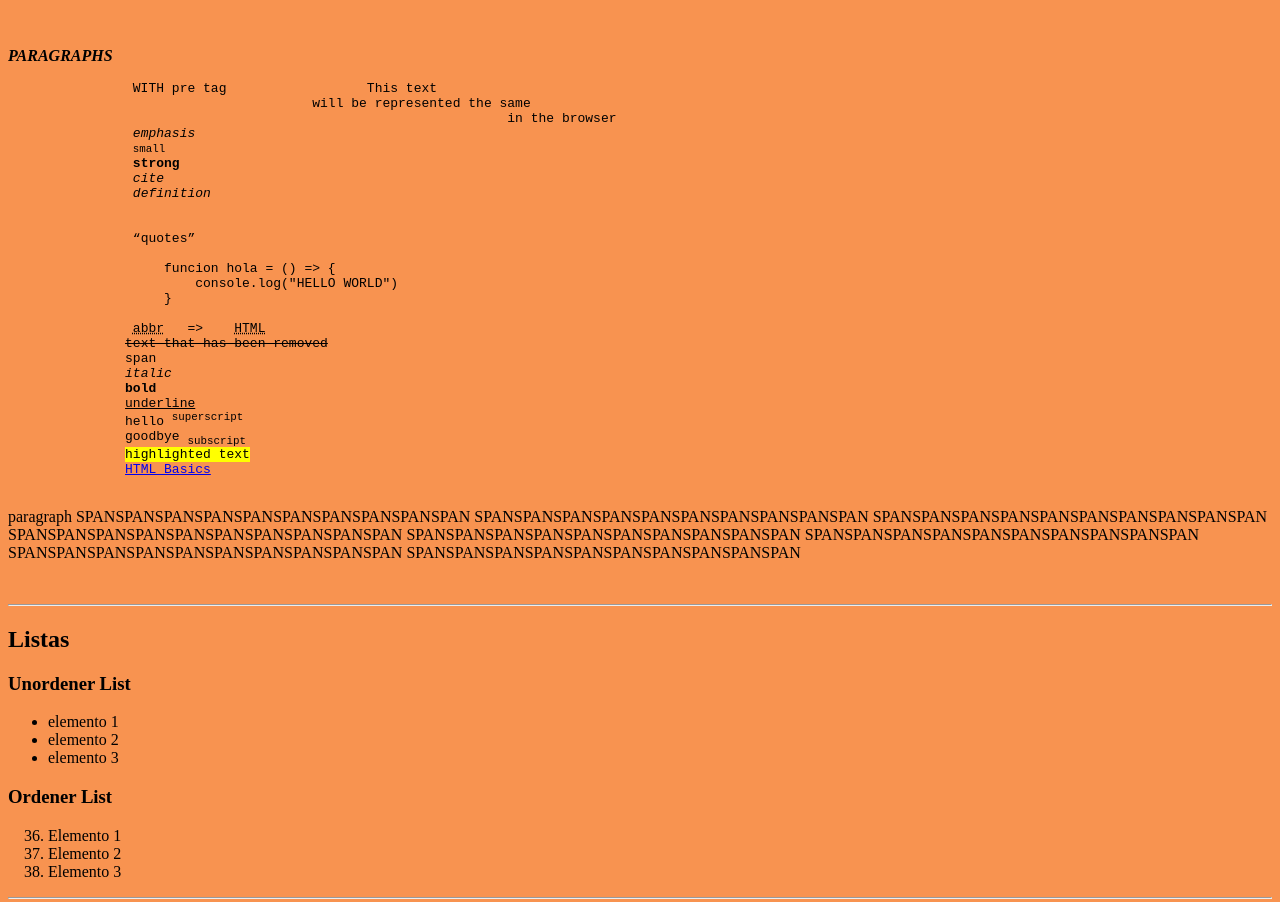
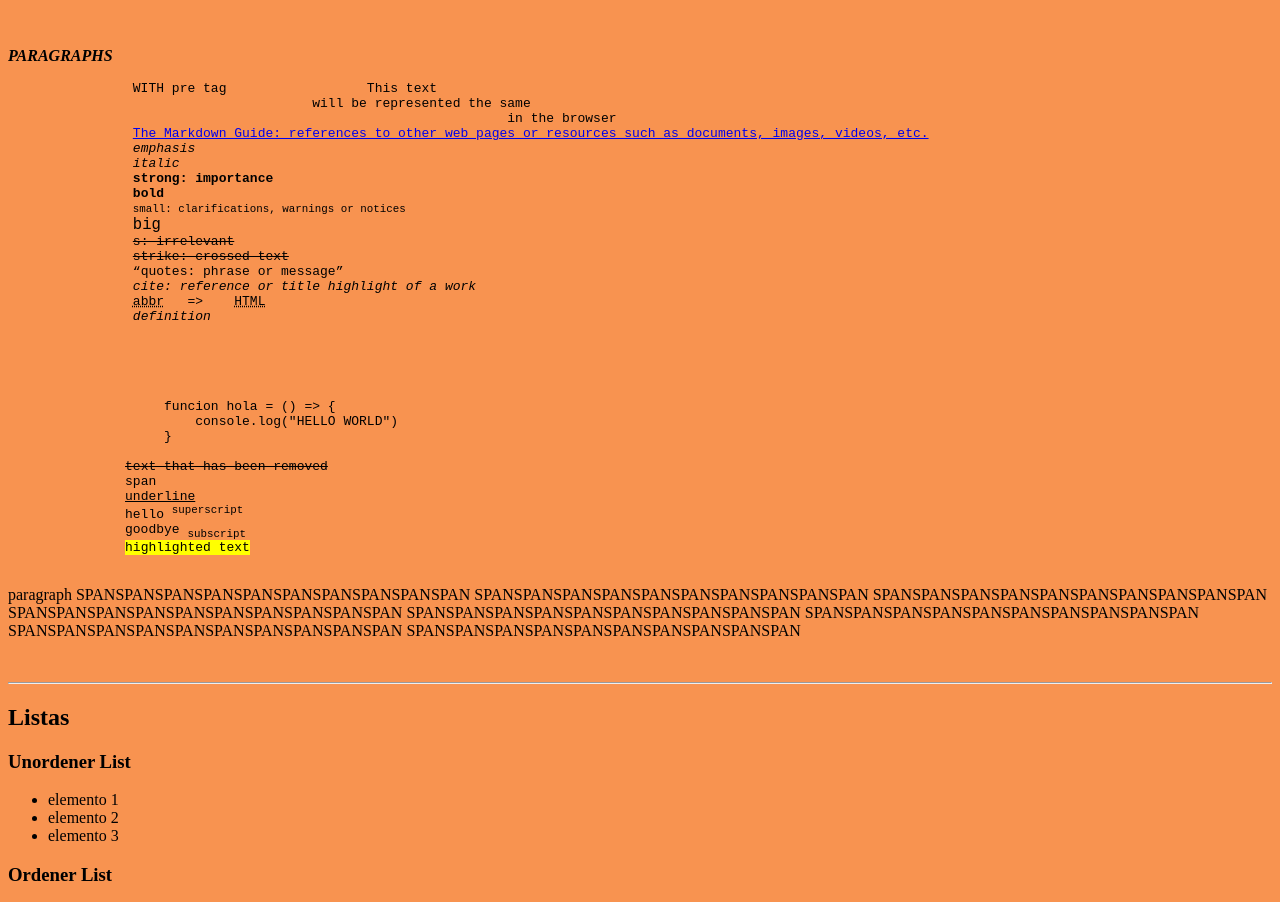
Before and after one commit to Lachicagladiadora/learning-html, a plain HTML site: page index.html in a window 1280 px wide. Shown: the part 1331-2233 px from the top of the page. Drawn offline with Linux system fonts and the light colour scheme.

Commit message:
text tag

```diff
--- a/index.html
+++ b/index.html
@@ -73,28 +73,33 @@
                 WITH pre tag                  This text
                                        will be represented the same
                                                                 in the browser
+                <a href="https://dl.icdst.org/pdfs/files3/c79990b0b853932d36ddc117ce2503e3.pdf" hreflang="en" download="#Destino" target="_blank" rel="external" type="document.pdf" >The Markdown Guide: references to other web pages or resources such as documents, images, videos, etc.</a>
                 <em>emphasis</em>
-                <small>small</small>
-                <strong>strong</strong>
-                <cite>cite</cite>
-                <dfn>definition</dfn>
+                <i>italic</i>
+                <strong>strong: importance</strong>
+                <b>bold</b>
+                <small>small: clarifications, warnings or notices</small>
+                <big>big</big>
+                <s>s: irrelevant</s>
+                <strike>strike: crossed text</strike>
+                <q cite="https://lenguajehtml.com/html/texto/etiqueta-html-q-cite/">quotes: phrase or message</q> <!--attribute 'cite': URL where the quotes comes from-->
+                <cite>cite: reference or title highlight of a work</cite>
+                <abbr title="Abbreviation or Acronym">abbr</abbr>   =>    <abbr title="Hyper Text Markup Language">HTML</abbr>
+                <dfn title="dfn">definition</dfn>
+
+
                 <br> <!-- line breaks -->
-                <q>quotes</q>
                 <code>
                     funcion hola = () => {
                         console.log("HELLO WORLD")
                     }
                 </code>
-                <abbr title="Abbreviation or Acronym">abbr</abbr>   =>    <abbr title="Hyper Text Markup Language">HTML</abbr>
                <del>text that has been removed</del>
                <span>span</span>
-               <i>italic</i>
-               <b>bold</b>
                <u>underline</u>
                hello <sup>superscript</sup>
                goodbye <sub>subscript</sub>
                <mark>highlighted text</mark>
-               <a href="https://developer.mozilla.org/es/docs/Learn/Getting_started_with_the_web/HTML_basics">HTML Basics</a>
             </pre>
       </p>
       <p>paragraph
```
Lines whose indentation alone changed are shown as unchanged.
